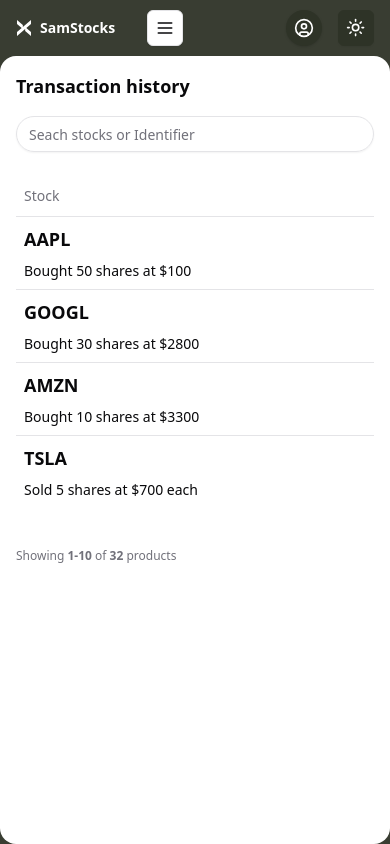
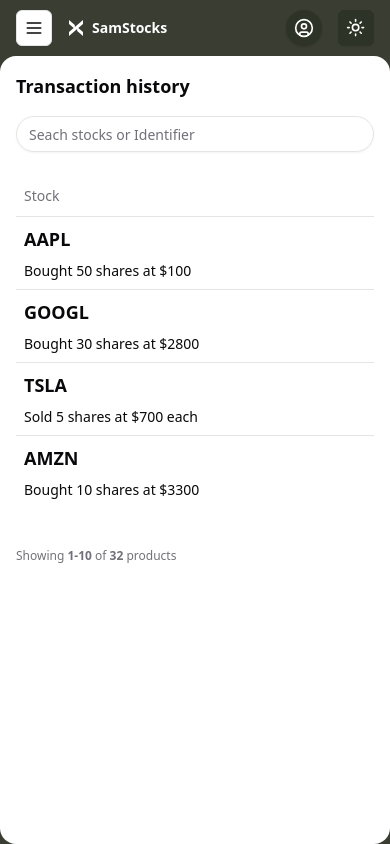
Before and after one commit to JohnOlshea/sam-stock, a Next.js app: page /dashboard/user/transaction-history in a window 390 px wide. Built offline with nearby package versions, Linux system fonts and the light colour scheme.

Commit message:
Add icon color on transaction history page, move hamburger icon for mobile view

```diff
--- a/src/app/dashboard/admin/layout.tsx
+++ b/src/app/dashboard/admin/layout.tsx
@@ -53,7 +53,7 @@
               <nav className="grid gap-4 items-start text-sm font-medium mt-8">
                 <Link
                   href="#"
-                  className="text-white flex items-center gap-3 pl-6 pr-3 py-2 py-2 text-muted-foreground transition-all hover:bg-[#2e3327] dark:hover:bg-muted"
+                  className="text-white flex items-center gap-3 bg-[#2e3327] pl-6 pr-3 py-2 transition-all hover:bg-[#2e3327] dark:bg-muted dark:hover:bg-muted"
                 >
                   <Home className="h-4 w-4" />
                   Dashboard
@@ -70,7 +70,7 @@
                 </Link>
                 <Link
                   href="#"
-                  className="text-white flex items-center gap-3 bg-[#2e3327] pl-6 pr-3 py-2 transition-all hover:bg-[#2e3327] dark:bg-muted dark:hover:bg-muted"
+                  className="text-white flex items-center gap-3 pl-6 pr-3 py-2 py-2 text-muted-foreground transition-all hover:bg-[#2e3327] dark:hover:bg-muted"
                 >
                   <Package className="h-4 w-4" />
                   Stock Manager{" "}
@@ -88,18 +88,13 @@
         </div>
         <div className="flex flex-col">
           <header className="dark:bg-muted/40 flex h-14 items-center gap-4 pr-4 lg:h-[60px] lg:pr-6">
-            <div className="md:hidden flex h-14 items-center px-4 lg:h-[60px] lg:px-6">
-              <Link href="/" className="text-white flex items-center gap-2 font-semibold">
-                <SiStockx className="h-6 w-6" />
-                <span className="">SamStocks</span>
-              </Link>
-            </div>
             <Sheet>
               <SheetTrigger asChild>
                 <Button
                   variant="outline"
                   size="icon"
-                  className="shrink-0 md:hidden"
+                  className="shrink-0 md:hidden ml-4"
+
                 >
                   <Menu className="h-5 w-5" />
                   <span className="sr-only">Toggle navigation menu</span>
@@ -116,14 +111,14 @@
                   </Link>
                   <Link
                     href="#"
-                    className="mx-[-0.65rem] flex items-center gap-4 px-3 py-2 text-muted-foreground hover:text-foreground"
+                    className="mx-[-0.65rem] flex items-center gap-4 rounded-xl bg-muted px-3 py-2 text-foreground hover:text-foreground"
                   >
                     <Home className="h-5 w-5" />
                     Dashboard
                   </Link>
                   <Link
                     href="#"
-                    className="mx-[-0.65rem] flex items-center gap-4 rounded-xl bg-muted px-3 py-2 text-foreground hover:text-foreground"
+                    className="mx-[-0.65rem] flex items-center gap-4 px-3 py-2 text-muted-foreground hover:text-foreground"
                   >
                     <ShoppingCart className="h-5 w-5" />
                     Users
@@ -148,6 +143,13 @@
                 </nav>
               </SheetContent>
             </Sheet>
+            <div className="md:hidden flex h-14 items-center pr-4 lg:h-[60px] lg:px-6">
+              <Link href="/" className="text-white flex items-center gap-2 font-semibold">
+                <SiStockx className="h-4 w-4 md:h-6 md:w-6" />
+                <span className="text-sm">SamStocks</span>
+              </Link>
+            </div>
+
             <div className="w-full flex-1"></div>
             <p className="text-white text-sm font-base">Hi! Sam Doe</p>
             <DropdownMenu>
--- a/src/app/dashboard/user/deposit/page.tsx
+++ b/src/app/dashboard/user/deposit/page.tsx
@@ -30,7 +30,7 @@
                 </CardContent>
                 <CardFooter className="flex justify-between gap-8">
                     <Button className="w-1/2">Deposit</Button>
-                    <Button variant="secondary" className="w-1/2">Cancel</Button>
+                    <Button variant="secondary" className="w-1/2 bg-gray-200/70 dark:bg-secondary dark:hover:bg-secondary/80">Cancel</Button>
                 </CardFooter>
             </Card>
             <Separator />
--- a/src/app/dashboard/user/layout.tsx
+++ b/src/app/dashboard/user/layout.tsx
@@ -82,18 +82,12 @@
         </div>
         <div className="flex flex-col">
           <header className="dark:bg-muted/40 flex h-14 items-center gap-4 pr-4 lg:h-[60px] lg:pr-6">
-            <div className="md:hidden flex h-14 items-center px-4 lg:h-[60px] lg:px-6">
-              <Link href="/" className="text-white flex items-center gap-2 font-semibold">
-                <SiStockx className="h-4 w-4 md:h-6 md:w-6" />
-                <span className="text-sm">SamStocks</span>
-              </Link>
-            </div>
             <Sheet>
               <SheetTrigger asChild>
                 <Button
                   variant="outline"
                   size="icon"
-                  className="shrink-0 md:hidden"
+                  className="shrink-0 md:hidden ml-4"
                 >
                   <Menu className="h-5 w-5" />
                   <span className="sr-only">Toggle navigation menu</span>
@@ -132,6 +126,13 @@
                 </nav>
               </SheetContent>
             </Sheet>
+            <div className="md:hidden flex h-14 items-center pr-4 lg:h-[60px] lg:px-6">
+              <Link href="/" className="text-white flex items-center gap-2 font-semibold">
+                <SiStockx className="h-4 w-4 md:h-6 md:w-6" />
+                <span className="text-sm">SamStocks</span>
+              </Link>
+            </div>
+
             <div className="w-full flex-1"></div>
             <p className="hidden md:block text-white text-sm font-base">Hi! Sam Doe</p>
             <DropdownMenu>
@@ -156,7 +157,7 @@
             <div className="hidden md:block text-white text-sm font-base">
               Cash Balance = $3,200
             </div>
-            <Button className="hidden md:block px-5 text-xs">Buy/Sell Stocks</Button>
+            <Button className="hidden hover:bg-primary/50 dark:hover:bg-primary/90 md:block px-5 text-xs">Buy/Sell Stocks</Button>
             <ModeToggle />
           </header>
           <main className="bg-white dark:bg-transparent rounded-2xl flex flex-1 flex-col gap-4 p-4 lg:gap-6 lg:p-6">
--- a/src/app/dashboard/user/transaction-history/page.tsx
+++ b/src/app/dashboard/user/transaction-history/page.tsx
@@ -37,7 +37,7 @@
                     <TableBody>
                         <TableRow>
                             <TableCell className="hidden sm:table-cell">
-                                <SiApple className="p-4 w-[64px] h-[64px] bg-[#ccc] aspect-square rounded-md" />
+                                <SiApple className="p-4 w-[64px] h-[64px] text-[#afb5b8] dark:text-white border border-[#afb5b8] dark:border-gray-800 dark:bg-gray-800 aspect-square rounded-md" />
                             </TableCell>
                             <TableCell className="font-medium">
                                 <h3 className="uppercase font-semibold text-lg">AAPL</h3>
@@ -49,7 +49,7 @@
                         </TableRow>
                         <TableRow>
                             <TableCell className="hidden sm:table-cell">
-                                <SiGoogle className="p-4 w-[64px] h-[64px] bg-[#ccc] aspect-square rounded-md" />
+                                <SiGoogle className="p-4 w-[64px] h-[64px] aspect-square rounded-md bg-blue-500 dark:text-white dark:bg-gray-800 text-white" />
                             </TableCell>
                             <TableCell className="font-medium">
                                 <h3 className="uppercase font-semibold text-lg">GOOGL</h3>
@@ -61,7 +61,19 @@
                         </TableRow>
                         <TableRow>
                             <TableCell className="hidden sm:table-cell">
-                                <SiAmazon className="p-4 w-[64px] h-[64px] bg-[#ccc] aspect-square rounded-md" />
+                                <SiTesla className="p-4 w-[64px] h-[64px] aspect-square rounded-md bg-red-700 text-white dark:bg-gray-800" />
+                            </TableCell>
+                            <TableCell className="font-medium">
+                                <h3 className="uppercase font-semibold text-lg">TSLA</h3>
+                                <p className="mt-2">Sold 5 shares at $700 each</p>
+                            </TableCell>
+                            <TableCell className="hidden md:table-cell text-right">
+                                2023-12-25 11:59 PM
+                            </TableCell>
+                        </TableRow>
+                        <TableRow>
+                            <TableCell className="hidden sm:table-cell">
+                                <SiAmazon className="p-4 w-[64px] h-[64px] aspect-square rounded-md bg-blue-500 dark:text-white dark:bg-gray-800"/>
                             </TableCell>
                             <TableCell className="font-medium">
                                 <h3 className="uppercase font-semibold text-lg">AMZN</h3>
@@ -69,18 +81,6 @@
                             </TableCell>
                             <TableCell className="hidden md:table-cell text-right">
                                 2023-11-29 08:15 AM
-                            </TableCell>
-                        </TableRow>
-                        <TableRow>
-                            <TableCell className="hidden sm:table-cell">
-                                <SiTesla className="p-4 w-[64px] h-[64px] bg-[#ccc] aspect-square rounded-md" />
-                            </TableCell>
-                            <TableCell className="font-medium">
-                                <h3 className="uppercase font-semibold text-lg">TSLA</h3>
-                                <p className="mt-2">Sold 5 shares at $700 each</p>
-                            </TableCell>
-                            <TableCell className="hidden md:table-cell text-right">
-                                2023-12-25 11:59 PM
                             </TableCell>
                         </TableRow>
                     </TableBody>
--- a/src/app/dashboard/user/withdraw/page.tsx
+++ b/src/app/dashboard/user/withdraw/page.tsx
@@ -30,7 +30,7 @@
                 </CardContent>
                 <CardFooter className="flex justify-between gap-8">
                     <Button className="w-1/2">Withdraw</Button>
-                    <Button variant="secondary" className="w-1/2">Cancel</Button>
+                    <Button variant="secondary" className="w-1/2 bg-gray-200/70 dark:bg-secondary dark:hover:bg-secondary/80">Cancel</Button>
                 </CardFooter>
             </Card>
             <Separator />
```
